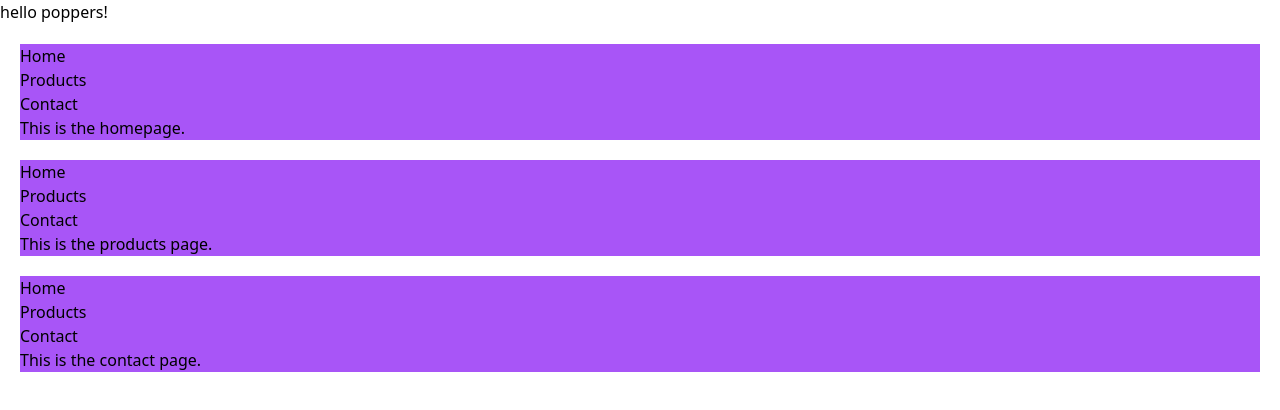
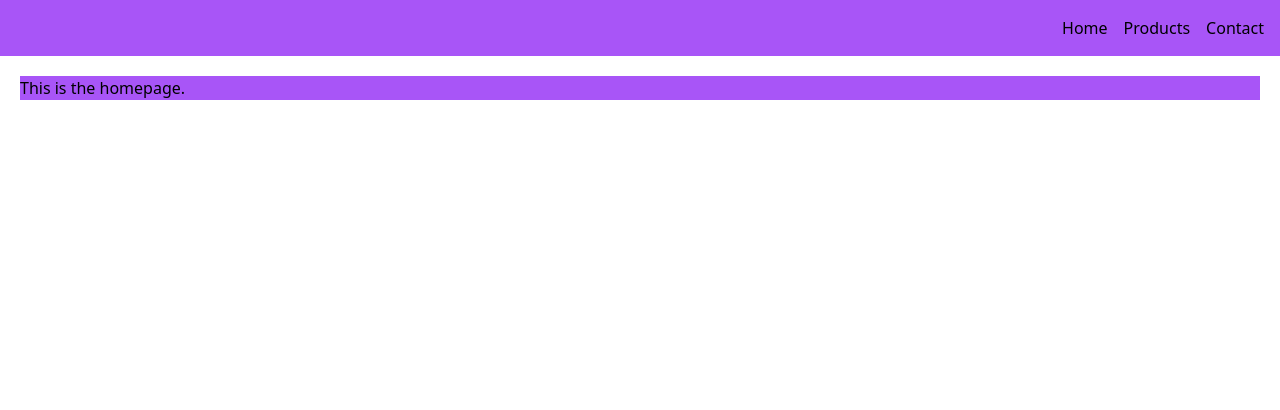
Before and after one commit to marciancarutasu/msh, a React (Create React App) app: page / in a window 1280 px wide. Shown: the top 410 px of the page. Built offline with nearby package versions, Linux system fonts and the light colour scheme; the HTML template or start-up script is replaced by a standard one.

Commit message:
added nav

```diff
--- a/src/App.js
+++ b/src/App.js
@@ -1,16 +1,26 @@
 import React from 'react';
 import { Layout } from './layout';
 import { Home, Products, Contact } from './pages';
+import { Nav } from './layout';
+
+import {
+  BrowserRouter as Router,
+  Routes,
+  Route,
+  Link
+} from "react-router-dom";
 
 function App() {
   return (
-    <div>
-      <h1>hello poppers!</h1>
-      <Home />
-      <Products />
-      <Contact />
-    </div>
+    <Router>
+      <Nav />
+      <Routes>
+        <Route path="/" element={<Home />} />
+        <Route path="/products" element={<Products />} />
+        <Route path="/contact" element={<Contact />} />
+      </Routes>
+    </Router>
   );
-}
+};
 
 export default App;
--- a/src/layout/index.js
+++ b/src/layout/index.js
@@ -1,15 +1,10 @@
 import React from 'react';
+import {  } from '../App';
+import Nav from './nav';
 
 const Layout = (props) =>
-  <div className="bg-purple-500 border-black-2 m-5">
-    <nav>
-      <ul>
-        <li><a href="#">Home</a></li>
-        <li><a href="#">Products</a></li>
-        <li><a href="#">Contact</a></li>
-      </ul>
-    </nav>
+  <div className="bg-purple-500 border-black m-5">
     {props.children}
   </div>
 
-export { Layout };
+export { Layout, Nav };
--- a/src/layout/nav.js
+++ b/src/layout/nav.js
@@ -0,0 +1,13 @@
+import React from 'react';
+
+const Nav = () => {
+  return <nav className="bg-purple-500 p-4">
+    <ul className="flex space-x-4 justify-end">
+      <li><a href="#">Home</a></li>
+      <li><a href="#">Products</a></li>
+      <li><a href="#">Contact</a></li>
+    </ul>
+  </nav>
+};
+
+export default Nav;
```
Also changed, not shown: 1 other file (tests, documents, lock files or other folders).
